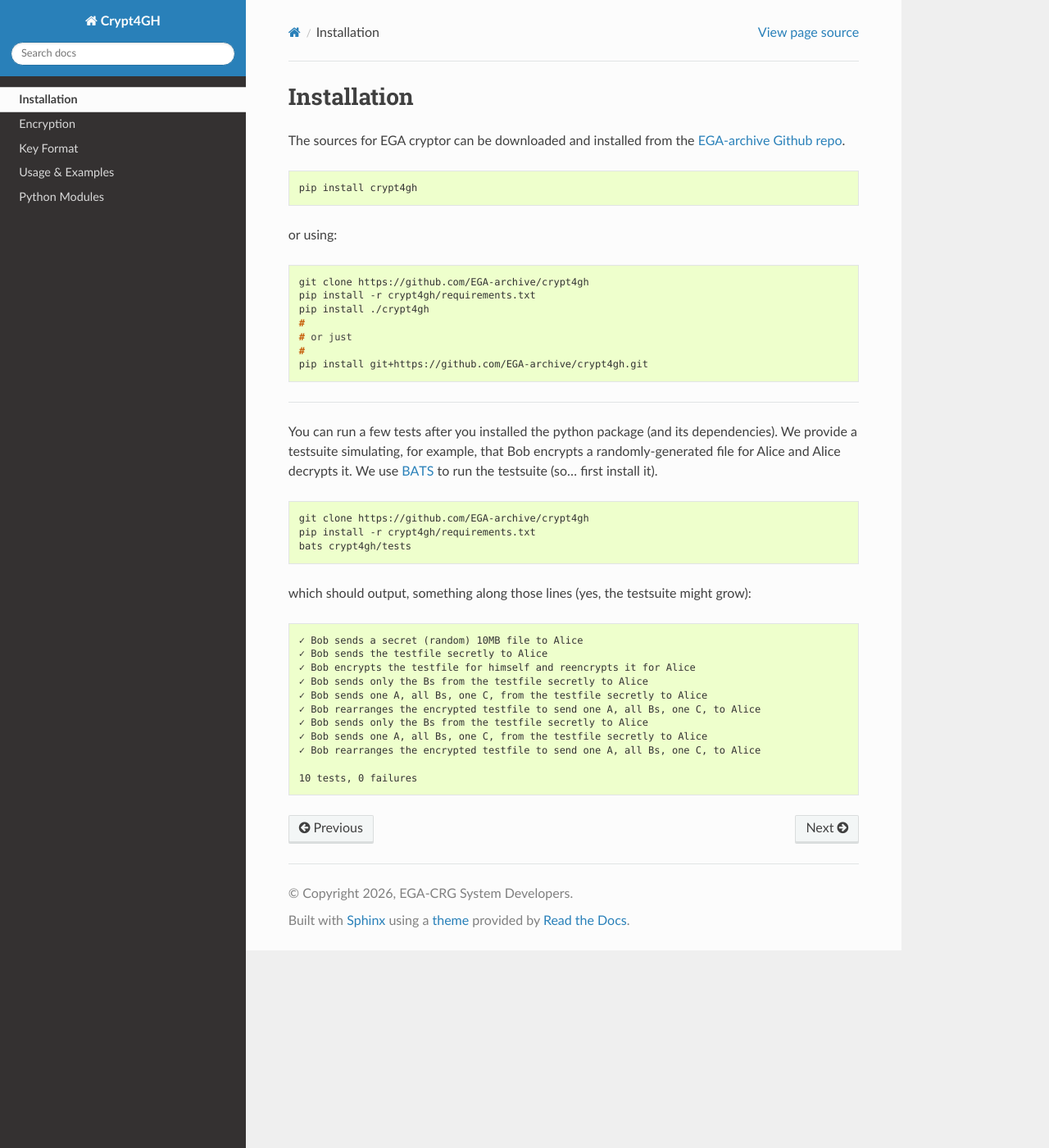
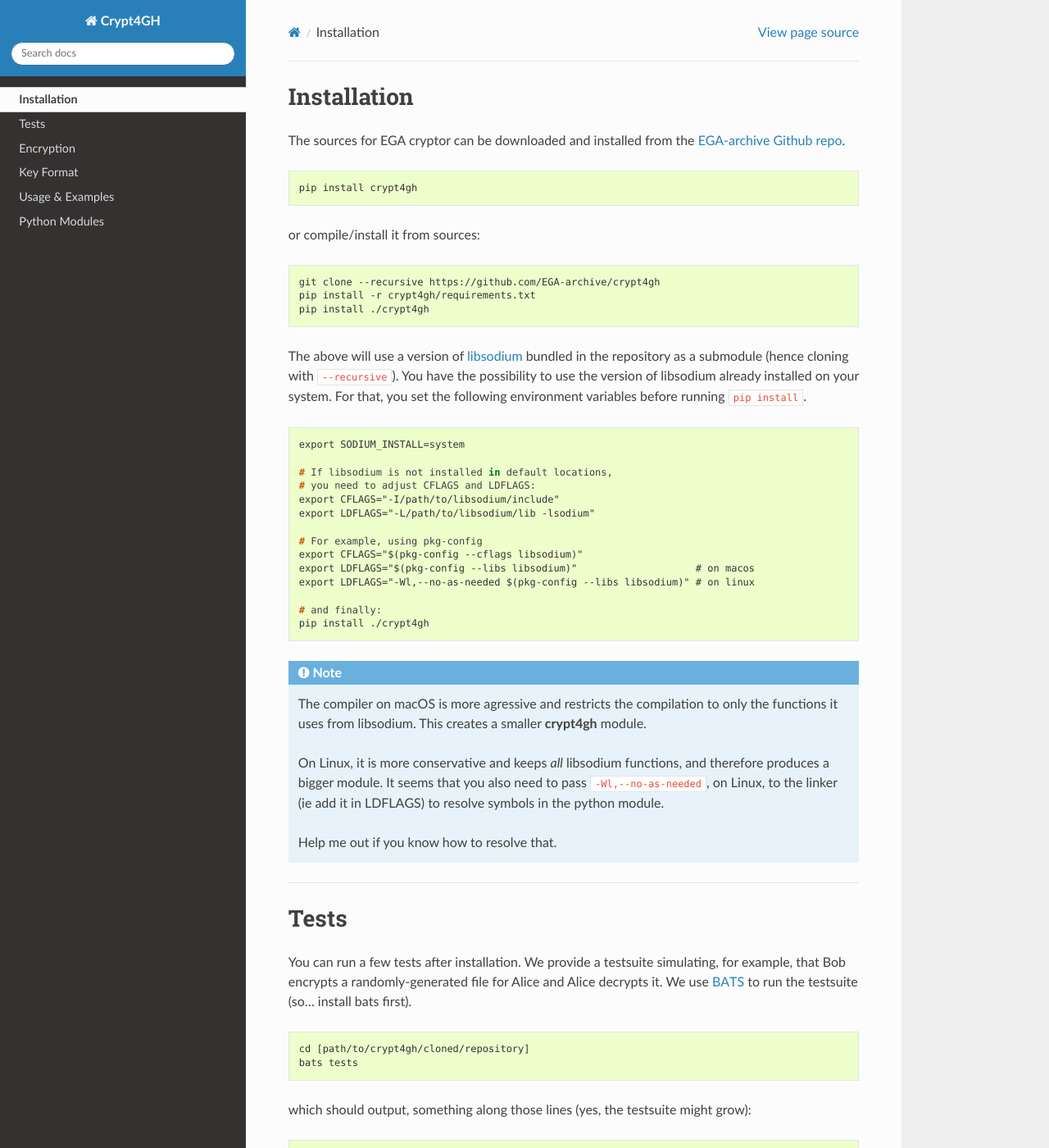
Before and after one commit to EGA-archive/crypt4gh, a Sphinx documentation site: the page built from docs/setup.rst, in a window 1280 px wide and 1400 px high. Shown: the whole window at 82% size. Built offline with Sphinx 7.4.7 and the Read the Docs theme 3.1.0, drawn with Linux system fonts in a browser that asks for light colours; some of the changed text lies outside the part shown.

Commit message:
Adding docs

```diff
--- a/crypt4gh/__init__.py
+++ b/crypt4gh/__init__.py
@@ -37,9 +37,9 @@
 
 
 __title__ = 'GA4GH cryptographic utilities'
-__version__ = '1.7' # VERSION in header is 1 (as 4 bytes little endian)
+__version__ = '1.8' # VERSION in header is 1 (as 4 bytes little endian)
 __author__ = 'Frédéric Haziza'
-__author_email__ = 'frederic.haziza@crg.eu'
+__author_email__ = 'silverdaz@gmail.com'
 __license__ = 'Apache License 2.0'
 __copyright__ = __title__ + ' @ CRG'
 
--- a/docs/setup.rst
+++ b/docs/setup.rst
@@ -9,47 +9,88 @@
 
     pip install crypt4gh
 
-or using:
+or compile/install it from sources:
 
 .. code-block:: console
 
-    git clone https://github.com/EGA-archive/crypt4gh
+    git clone --recursive https://github.com/EGA-archive/crypt4gh
     pip install -r crypt4gh/requirements.txt
     pip install ./crypt4gh
-    #
-    # or just
-    #
-    pip install git+https://github.com/EGA-archive/crypt4gh.git
+
+
+The above will use a version of `libsodium`_ bundled in the repository as a submodule (hence cloning with ``--recursive``).
+You have the possibility to use the version of libsodium already installed on your system.
+For that, you set the following environment variables before running ``pip install``.
+
+.. code-block:: console
+
+    export SODIUM_INSTALL=system
+
+    # If libsodium is not installed in default locations,
+    # you need to adjust CFLAGS and LDFLAGS:
+    export CFLAGS="-I/path/to/libsodium/include"
+    export LDFLAGS="-L/path/to/libsodium/lib -lsodium"
+
+    # For example, using pkg-config
+    export CFLAGS="$(pkg-config --cflags libsodium)"
+    export LDFLAGS="$(pkg-config --libs libsodium)"                    # on macos
+    export LDFLAGS="-Wl,--no-as-needed $(pkg-config --libs libsodium)" # on linux
+
+    # and finally:
+    pip install ./crypt4gh
+
+
+.. note::
+
+   The compiler on macOS is more agressive and restricts the compilation to only the functions it uses from libsodium. This creates a smaller **crypt4gh** module.
+
+   On Linux, it is more conservative and keeps *all* libsodium functions, and therefore produces a bigger module. It seems that you also need to pass ``-Wl,--no-as-needed``, on Linux, to the linker (ie add it in LDFLAGS) to resolve symbols in the python module.
+
+   Help me out if you know how to resolve that.
 
 
 
 .. _EGA-archive Github repo: https://github.com/EGA-archive/crypt4gh
+.. _libsodium: https://libsodium.org
 
 
 ----
 
-You can run a few tests after you installed the python package (and its dependencies).
+Tests
+=====
+
+You can run a few tests after installation.
 We provide a testsuite simulating, for example, that Bob encrypts a randomly-generated file for Alice and Alice decrypts it.
-We use `BATS <https://github.com/bats-core/bats-core>`_ to run the testsuite (so... first install it).
+We use `BATS <https://github.com/bats-core/bats-core>`_ to run the testsuite (so... install bats first).
 
 .. code-block:: console
 
-    git clone https://github.com/EGA-archive/crypt4gh
-    pip install -r crypt4gh/requirements.txt
-    bats crypt4gh/tests
+    cd [path/to/crypt4gh/cloned/repository]
+    bats tests
 
 which should output, something along those lines (yes, the testsuite might grow):
 
 .. code-block:: console
 
+   ✓ Bob sends a secret message to Alice, buried in some random data
+
    ✓ Bob sends a secret (random) 10MB file to Alice
    ✓ Bob sends the testfile secretly to Alice
    ✓ Bob encrypts the testfile for himself and reencrypts it for Alice
-   ✓ Bob sends only the Bs from the testfile secretly to Alice
-   ✓ Bob sends one A, all Bs, one C, from the testfile secretly to Alice
-   ✓ Bob rearranges the encrypted testfile to send one A, all Bs, one C, to Alice
+   ✓ Bob sends a secret (random) 10MB file to Alice, without his key
+
+   ✓ Bob sends the testfile secretly (with separate header and data) to Alice
+   ✓ Bob encrypts the testfile for himself (with separate header) and reencrypts the header for Alice
+
+   ✓ Bob sends a secret (random) 10MB file to Alice, using his ssh-key
+   ✓ Bob sends a secret (random) 10MB file to Alice, using Alice's ssh-key
+   ✓ Bob sends a secret (random) 10MB file to Alice, both using their ssh-keys
+
+   ✓ Bob sends the testfile secretly to himself and Alice
+   ✓ Bob encrypts the testfile for himself and reencrypts it for himself and Alice
+
    ✓ Bob sends only the Bs from the testfile secretly to Alice
    ✓ Bob sends one A, all Bs, one C, from the testfile secretly to Alice
    ✓ Bob rearranges the encrypted testfile to send one A, all Bs, one C, to Alice
 
-   10 tests, 0 failures
+   15 tests, 0 failures
```
Also changed, not shown: README.md (+34 -11 lines), docs/keys.rst (+5 -3 lines), docs/usage.rst (+39 -26 lines), setup.py (+4 -3 lines).
